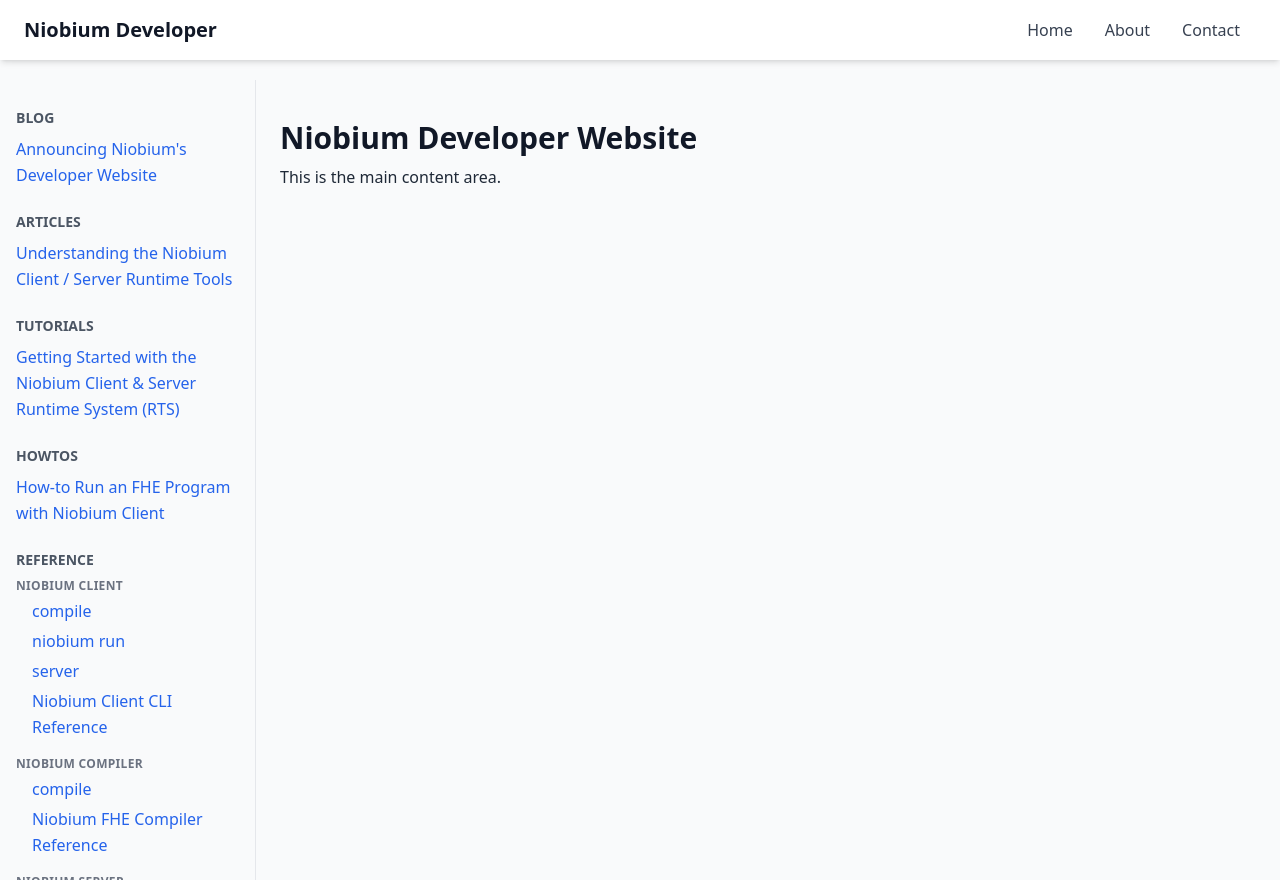
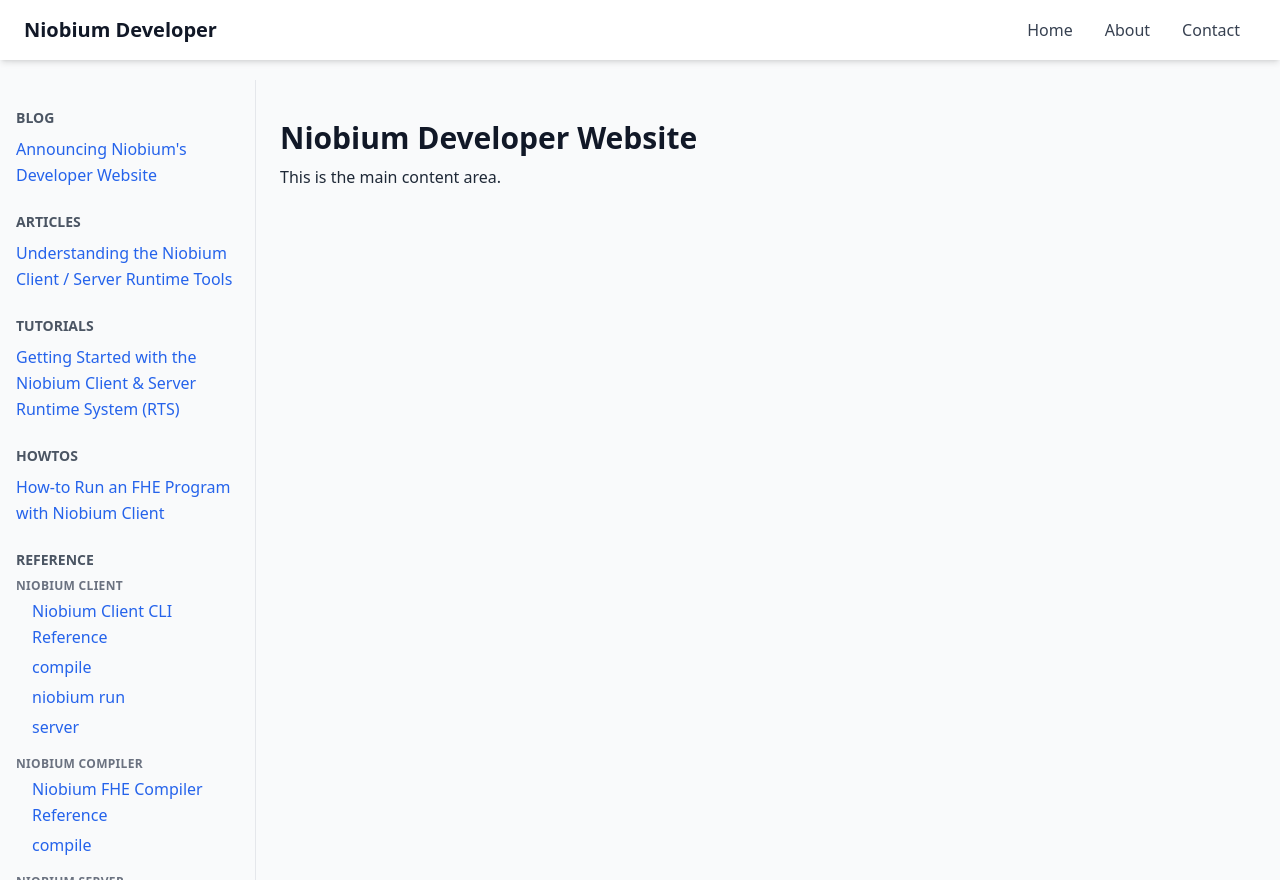
Before and after one commit to NiobiumInc/niobium-sdk, a Next.js app in the folder web/: page / in a window 1280 px wide. Built offline with nearby package versions, Linux system fonts and the light colour scheme.

Commit message:
Update ordec of docs in Reference section.

```diff
--- a/web/app/reference/[command]/page.tsx
+++ /dev/null
@@ -1,59 +0,0 @@
-import fs from 'fs';
-import path from 'path';
-import { notFound } from 'next/navigation';
-import Markdoc from '@markdoc/markdoc';
-import React from 'react';
-
-// Helper function to fetch Markdoc content for a command
-const getCommandContent = (command: string) => {
-  const filePath = path.join(process.cwd(), 'content', 'reference', command, 'index.md');
-
-  if (!fs.existsSync(filePath)) {
-    return null; // Return null if the file doesn't exist
-  }
-
-  const fileContent = fs.readFileSync(filePath, 'utf-8');
-  const ast = Markdoc.parse(fileContent);
-  const content = Markdoc.transform(ast);
-
-  return content;
-};
-
-interface CommandPageProps {
-  params: Promise<{ command: string }>;
-}
-
-// Page Component for a single command
-const CommandPage = async ({ params }: CommandPageProps) => {
-  const { command } = await params;
-  const content = getCommandContent(command);
-
-  if (!content) {
-    notFound(); // Handle 404 for missing commands
-  }
-
-  return (
-    <div className="prose mx-auto">
-      {Markdoc.renderers.react(content, React)}
-    </div>
-  );
-};
-
-export default CommandPage;
-
-// Static Params Generation
-export async function generateStaticParams() {
-  const referenceDir = path.join(process.cwd(), 'content', 'reference');
-  const commands = fs
-    .readdirSync(referenceDir)
-    .filter((name) => {
-      const fullPath = path.join(referenceDir, name);
-      return fs.statSync(fullPath).isFile() && name.endsWith('.md'); // Only include .md files
-    });
-
-  const paths = commands.map((file) => ({
-    command: file.replace(/\.md$/, ''), // Remove .md extension to create the command parameter
-  }));
-
-  return paths;
-}
--- a/web/components/Sidebar.tsx
+++ b/web/components/Sidebar.tsx
@@ -47,31 +47,40 @@ export function Sidebar({ docs }: { docs: DocsBySection }) {
   );
 }
 
-// Renders the reference section with subsections
 function ReferenceSection({ items }: { items: DocMetadata[] }) {
   const grouped: Record<string, DocMetadata[]> = {};
 
   for (const doc of items) {
     const parts = doc.slug.split('/');
 
-    // Top-level .md file (e.g., reference/niobium-server.md)
-    if (parts.length === 2) {
-      const key = parts[1]; // e.g., 'niobium-server'
-      if (!grouped[key]) grouped[key] = [];
-      grouped[key].push(doc);
+    if (parts.length === 3) {
+      // reference/niobium-client/compile => subsection = niobium-client
+      const subsection = parts[1];
+      if (!grouped[subsection]) grouped[subsection] = [];
+      grouped[subsection].push(doc);
     }
 
-    // Nested .md file (e.g., reference/niobium-client/compile.md)
-    if (parts.length === 3) {
-      const key = parts[1]; // e.g., 'niobium-client'
-      if (!grouped[key]) grouped[key] = [];
-      grouped[key].push(doc);
+    if (parts.length === 2) {
+      // Either reference/niobium-client.md or reference/other.md
+      const subsection = parts[1].replace(/\.md$/, '');
+      if (!grouped[subsection]) grouped[subsection] = [];
+      grouped[subsection].push(doc);
     }
+  }
+
+  const sortedGrouped: typeof grouped = {};
+
+  for (const [subsection, docs] of Object.entries(grouped)) {
+    // Look for: reference/niobium-client/niobium-client
+    const canonicalSlug = `reference/${subsection}/${subsection}`;
+    const mainDoc = docs.find((d) => d.slug === canonicalSlug);
+    const others = docs.filter((d) => d.slug !== canonicalSlug);
+    sortedGrouped[subsection] = mainDoc ? [mainDoc, ...others] : others;
   }
 
   return (
     <div className="space-y-4">
-      {Object.entries(grouped).map(([subsection, items]) => (
+      {Object.entries(sortedGrouped).map(([subsection, items]) => (
         <div key={subsection}>
           <h3 className="text-xs font-bold text-gray-500 uppercase tracking-wide mb-1">
             {subsection.replace(/-/g, ' ')}
```
Also changed, not shown: web/content/reference/niobium-client/niobium-client.md (renamed from web/content/reference/niobium-client.md), web/content/reference/niobium-compiler/niobium-compiler.md (renamed from web/content/reference/niobium-compiler.md), web/content/reference/niobium-server-runtime/niobium-server-runtime.md (renamed from web/content/reference/niobium-server-runtime.md), web/content/reference/niobium-server/niobium-server.md (renamed from web/content/reference/niobium-server.md).
